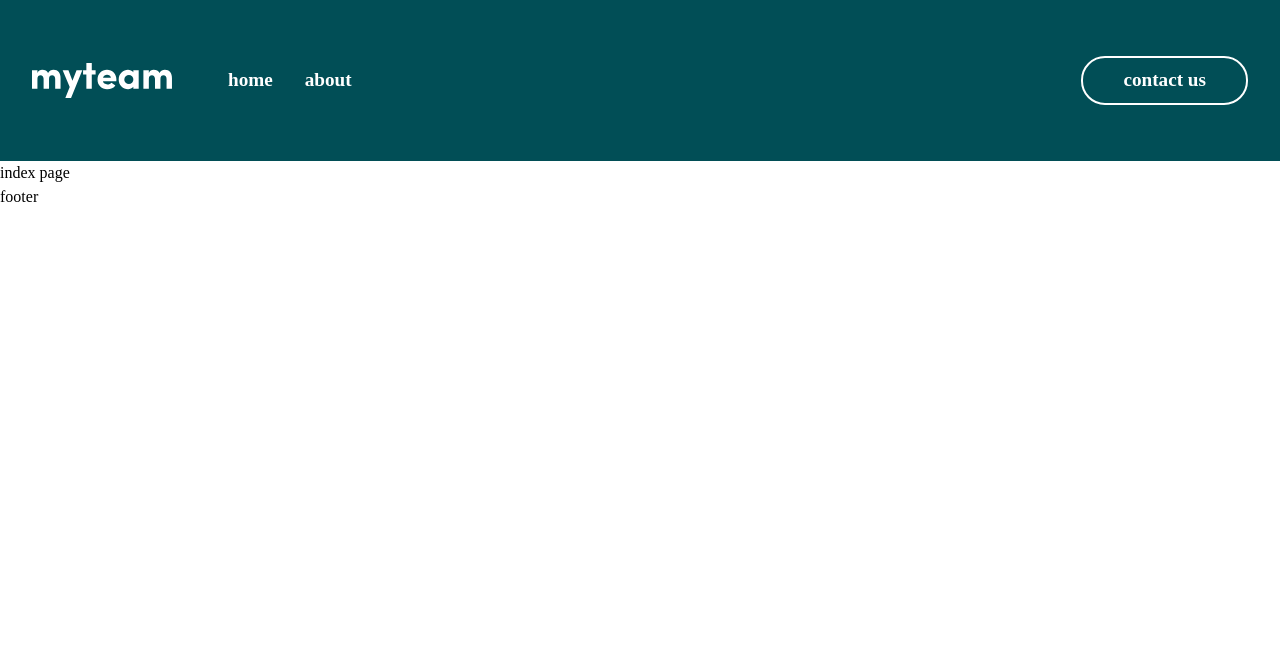
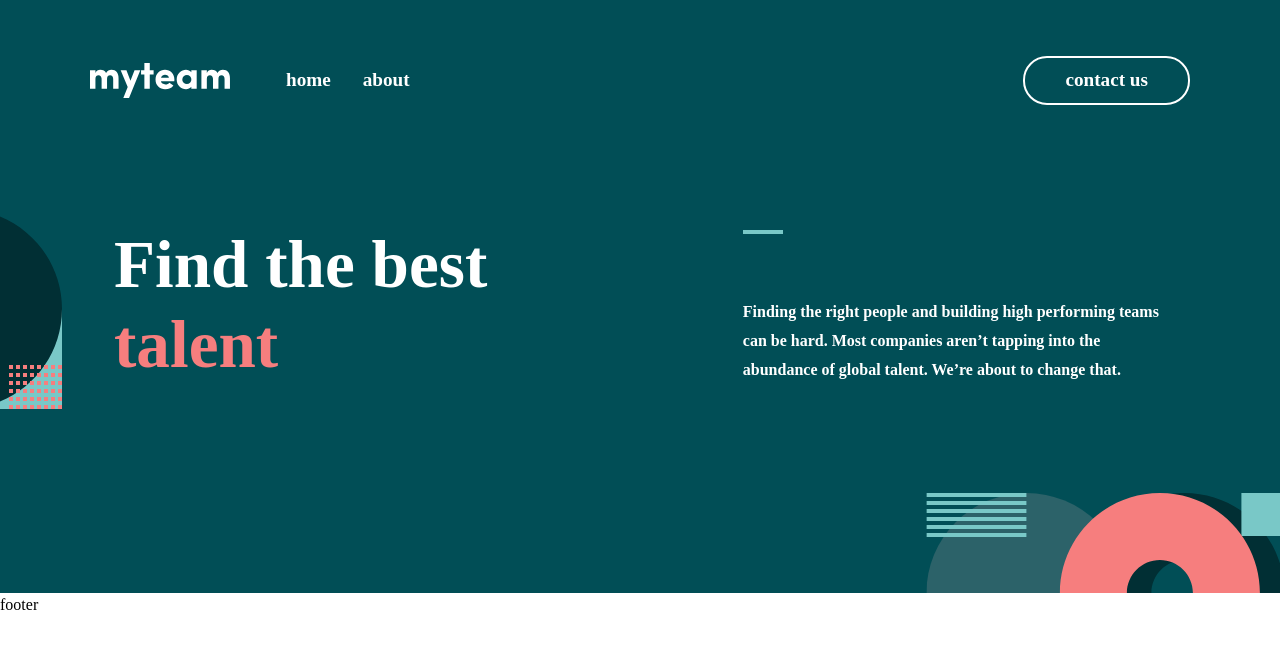
Before and after one commit to Castelo-Codez/myteam-multi-page-nuxt, a Nuxt app: page / in a window 1280 px wide. Shown: the top 648 px of the page. Built offline with nearby package versions, Linux system fonts and the light colour scheme.

Commit message:
homeSec 1 added

```diff
--- a/assets/css/main.css
+++ b/assets/css/main.css
@@ -1,22 +1,6 @@
-@import "tailwindcss";
-
-@theme {
-    --color-color-midnight-green: #014e56;
-    --color-color-light-coral: #F67E7E;
-    --color-color-white: #FFF;
-    --color-color-rapture-blue: #79C8C7;
-    --color-color-police-blue: #2C6269;
-    --color-color-deep-jungle-green: #2c6269;
-    --color-color-sacramento-state-green: #004047;
-    --color-color-dark-green: #002529;
-    --color-color-very-dark-green: #012f34;
-    --color-color-overlay: rgba(0, 0, 0, 0.76);
-    --color-color-gray: rgba(247, 247, 247, 0.5);
-}
-@utility container {
-    margin-inline: auto;
-    padding-inline: 2rem;
-}
+@tailwind base;
+@tailwind components;
+@tailwind utilities;
 @layer base {
     body {
         font-family: "Livvic", serif;
--- a/components/Header.vue
+++ b/components/Header.vue
@@ -1,6 +1,4 @@
-<script lang="ts" setup>
-import sidebarOpenState from "~/store/store";
-</script>
+<script lang="ts" setup></script>
 
 <template>
     <header
@@ -8,9 +6,8 @@ import sidebarOpenState from "~/store/store";
         aria-label="header"
         class="py-14 text-white bg-color-midnight-green"
     >
-        <div class="container">
         <div
-                class="text-color-white flex items-center justify-between flex-wrap"
+            class="text-color-white flex justify-between items-center flex-wrap container"
         >
             <div class="flex gap-x-14 items-center">
                 <NuxtLink to="/">
@@ -18,6 +15,7 @@ import sidebarOpenState from "~/store/store";
                         src="/logo.svg"
                         alt="logo"
                         width="140"
+
                         height="140"
                         placeholder="/spiner.svg"
                     />
@@ -28,6 +26,5 @@ import sidebarOpenState from "~/store/store";
             <SidebarOpener />
             <Sidebar />
         </div>
-        </div>
     </header>
 </template>
--- /dev/null
+++ b/components/HomeSec1.vue
@@ -0,0 +1,72 @@
+<script lang="ts" setup></script>
+<template>
+    <section
+        class="pt-16 pb-40 lg:pb-52 bg-color-midnight-green relative overflow-hidden"
+    >
+        <div
+            class=" container lg:px-11 flex flex-col gap-y-10 lg:flex-row lg:items-end lg:gap-x-52"
+        >
+            <h1
+                class=" relative text-color-white lg:flex-[0_0_40%]  max-w-[80%]  font-[700] mx-auto lg:mx-0 text-[3rem] text-center lg:leading-[5rem] lg:max-w-none lg:text-left lg:text-[calc(1.0rem_+_4vw)]  "
+            >
+                <div>
+                    Find the best
+                    <span class=" inline  text-color-light-coral">
+                        talent
+                    </span>
+                </div>
+                <div
+                    aria-hidden="true"
+                    class="  hidden xl:block absolute  -left-[60%] -top-4"
+                >
+                    <svg
+                        xmlns="http://www.w3.org/2000/svg"
+                        width="200"
+                        height="200"
+                    >
+                        <g fill="none" fill-rule="evenodd">
+                            <path fill="#79C8C7" d="M100 200h100V100H100z" />
+                            <path
+                                fill="#012F34"
+                                d="M100 0C44.772 0 0 44.772 0 100s44.772 100 100 100 100-44.772 100-100S155.228 0 100 0zm0 67c18.225 0 33 14.775 33 33s-14.775 33-33 33-33-14.775-33-33 14.775-33 33-33z"
+                            />
+                            <path
+                                fill="#F67E7E"
+                                d="M196 196v4h4v-4h-4zm-7 0v4h4v-4h-4zm-7 0v4h4v-4h-4zm-7 0v4h4v-4h-4zm-7 0v4h4v-4h-4zm-7 0v4h4v-4h-4zm-7 0v4h4v-4h-4zm-7 0v4h4v-4h-4zm49-8v4h4v-4h-4zm-7 0v4h4v-4h-4zm-7 0v4h4v-4h-4zm-7 0v4h4v-4h-4zm-7 0v4h4v-4h-4zm-7 0v4h4v-4h-4zm-7 0v4h4v-4h-4zm-7 0v4h4v-4h-4zm49-8v4h4v-4h-4zm-7 0v4h4v-4h-4zm-7 0v4h4v-4h-4zm-7 0v4h4v-4h-4zm-7 0v4h4v-4h-4zm-7 0v4h4v-4h-4zm-7 0v4h4v-4h-4zm-7 0v4h4v-4h-4zm35-8v4h4v-4h-4zm-14 0v4h4v-4h-4zm7 0v4h4v-4h-4zm-21 0v4h4v-4h-4zm7 0v4h4v-4h-4zm35 0v4h4v-4h-4zm-7 0v4h4v-4h-4zm-42 0v4h4v-4h-4zm49-8v4h4v-4h-4zm-7 0v4h4v-4h-4zm-7 0v4h4v-4h-4zm-7 0v4h4v-4h-4zm-7 0v4h4v-4h-4zm-7 0v4h4v-4h-4zm-7 0v4h4v-4h-4zm-7 0v4h4v-4h-4zm49-8v4h4v-4h-4zm-7 0v4h4v-4h-4zm-7 0v4h4v-4h-4zm-7 0v4h4v-4h-4zm-7 0v4h4v-4h-4zm-7 0v4h4v-4h-4zm-7 0v4h4v-4h-4zm-7 0v4h4v-4h-4z"
+                            />
+                        </g>
+                    </svg>
+                </div>
+            </h1>
+            <MainArticle
+            class=" "
+                additionalStyleForPattern="bg-color-rapture-blue hidden lg:block"
+                additionalStylesForPara="text-center lg:text-left  lg:mt-16"
+                subject="Finding the right people and building high performing teams can be hard. Most companies aren’t tapping into the abundance of global talent. We’re about to change that."
+            />
+        </div>
+        <div
+            aria-hidden="true"
+            class=" absolute  bottom-0 left-2/4 -translate-x-2/4 lg:-translate-x-[-20%] xl:-translate-x-[-80%]"
+        >
+            <svg xmlns="http://www.w3.org/2000/svg" width="358" height="100">
+                <g fill="none" fill-rule="evenodd">
+                    <circle cx="100" cy="100" r="100" fill="#2C6269" />
+                    <path
+                        fill="#012F34"
+                        d="M258 0c55.228 0 100 44.772 100 100s-44.772 100-100 100-100-44.772-100-100S202.772 0 258 0zm0 67c-18.225 0-33 14.775-33 33s14.775 33 33 33 33-14.775 33-33-14.775-33-33-33z"
+                    />
+                    <path fill="#79C8C7" d="M358 43h-43V0h43z" />
+                    <path
+                        fill="#F67E7E"
+                        d="M233.514 0c55.228 0 100 44.772 100 100s-44.772 100-100 100c-55.229 0-100-44.772-100-100s44.771-100 100-100zm0 67c-18.226 0-33 14.775-33 33s14.774 33 33 33c18.225 0 33-14.775 33-33s-14.775-33-33-33z"
+                    />
+                    <path
+                        fill="#79C8C7"
+                        d="M100 40v4H0v-4h100zm0-8v4H0v-4h100zm0-8v4H0v-4h100zm0-8v4H0v-4h100zm0-8v4H0V8h100zm0-8v4H0V0h100z"
+                    />
+                </g>
+            </svg>
+        </div>
+    </section>
+</template>
--- /dev/null
+++ b/components/MainArticle.vue
@@ -0,0 +1,21 @@
+<script lang="ts" setup>
+const props = defineProps<{
+    subject: string;
+    additionalStyleForPattern: string;
+    additionalStylesForPara: string;
+}>();
+</script>
+<template>
+    <article
+        class="text-color-white font-[700] grid grid-cols-1 relative leading-[-2px]"
+    >
+        <div
+            aria-hidden="true"
+            class="w-10 h-1 "
+            :class="additionalStyleForPattern"
+        ></div>
+        <p class="leading-[1.8rem] livvic-black" :class="additionalStylesForPara">
+            {{ props.subject }}
+        </p>
+    </article>
+</template>
--- a/nuxt.config.ts
+++ b/nuxt.config.ts
@@ -1,14 +1,22 @@
 // https://nuxt.com/docs/api/configuration/nuxt-config
-import tailwindcss from "@tailwindcss/vite";
+
 export default defineNuxtConfig({
     compatibilityDate: "2024-11-01",
     devtools: {enabled: false},
     css: ["~/assets/css/main.css"],
-    vite: {
-        plugins: [tailwindcss()],
-    },
     image: {
         inject: true,
     },
+    postcss: {
+        plugins: {
+            tailwindcss: {},
+            autoprefixer: {},
+        },
+    },
     modules: ["@nuxt/fonts", "@nuxt/image", "@nuxt/test-utils/module"],
+    fonts: {
+        defaults: {
+            weights: [100, 200, 300, 400, 500, 600, 700, 900],
+        },
+    },
 });
--- a/pages/index.vue
+++ b/pages/index.vue
@@ -5,4 +5,6 @@ useHead({
 });
 </script>
 
-<template>index page</template>
+<template>
+    <HomeSec1 />
+</template>
--- /dev/null
+++ b/tailwind.config.ts
@@ -0,0 +1,49 @@
+import type {Config} from "tailwindcss";
+
+export default {
+    content: [
+        "./components/**/*.{js,vue,ts}",
+        "./layouts/**/*.vue",
+        "./pages/**/*.vue",
+        "./plugins/**/*.{js,ts}",
+        "./app.vue",
+        "./error.vue",
+    ],
+    theme: {
+        extend: {
+            colors: {
+                // primary
+                "color-midnight-green": "#014e56",
+                "color-light-coral": "#F67E7E",
+                "color-white": "#FFF",
+                "color-rapture-blue": " #79C8C7",
+                "color-police-blue": "#2C6269",
+                "color-deep-jungle-green": "#2C6269",
+                "color-sacramento-state-green": "#004047",
+                "color-dark-green": "#002529",
+                "color-very-dark-green": "#012F34",
+                "color-overlay": "rgba(0, 0, 0, 0.76)",
+                "color-gray": "rgba(247, 247, 247, 0.5)",
+            },
+            screens: {
+                sm: "576px",
+                md: "768px",
+                lg: "992px",
+                xl: "1200px",
+                "2xl": "1400px",
+            },
+            container: {
+                center: true,
+                padding: "20px",
+                screens: {
+                    sm: "540px",
+                    md: "720px",
+                    lg: "960px",
+                    xl: "1140px",
+                    "2xl": "1320px",
+                },
+            },
+        },
+    },
+    plugins: [],
+} satisfies Config;
```
Also changed, not shown: package.json (+5 -2 lines), 1 other file (tests, documents, lock files or other folders). Lines whose indentation alone changed are shown as unchanged.
